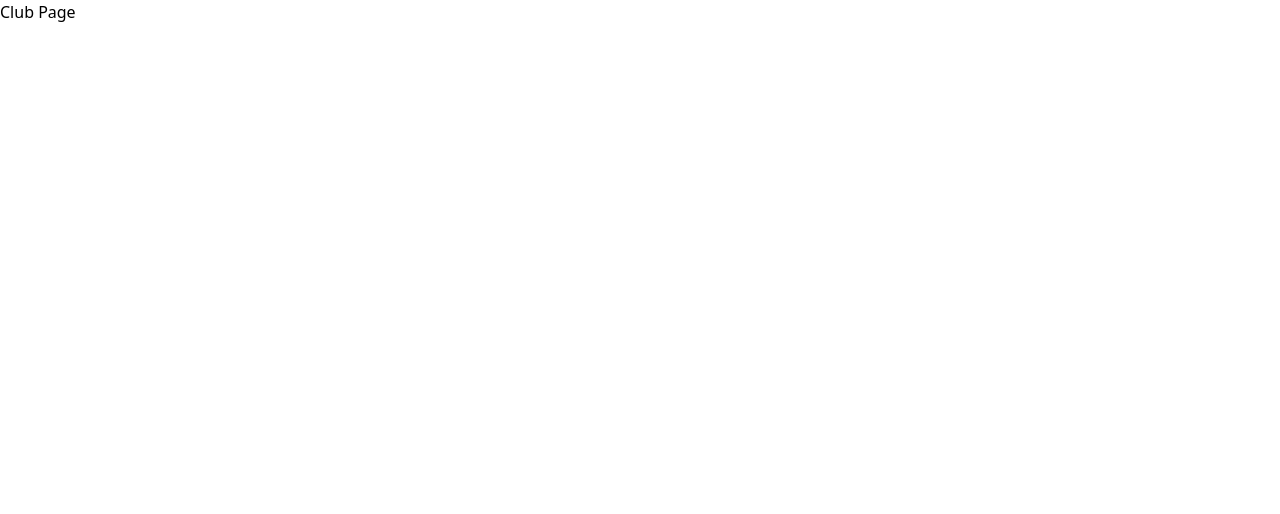
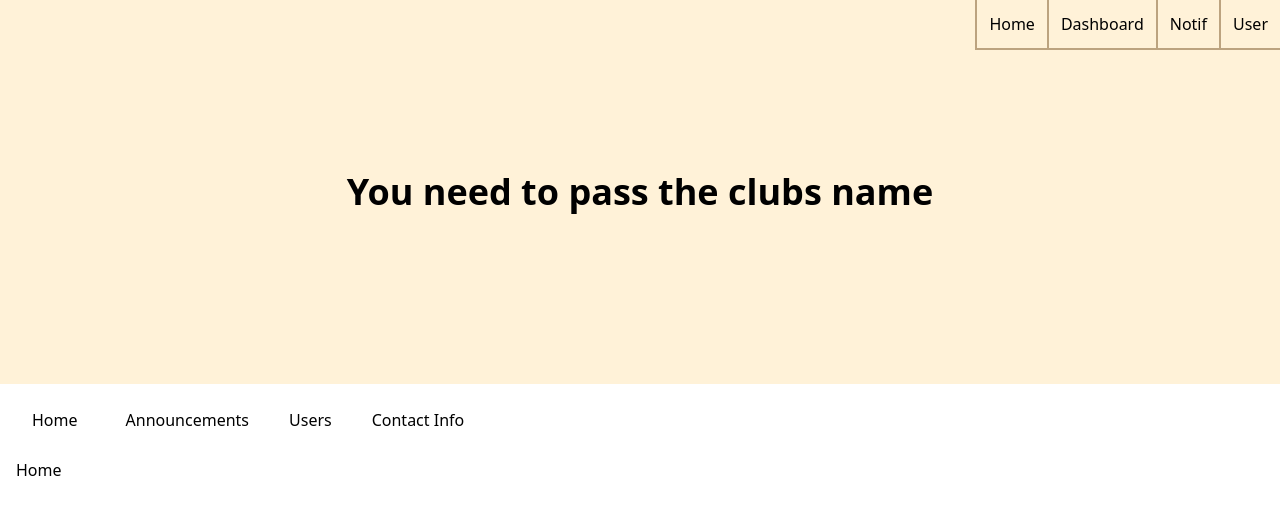
Before and after one commit to jmai321/csuclubconnect, a React (Create React App) app: page /1/1 in a window 1280 px wide. Shown: the top 514 px of the page. Built offline with nearby package versions, Linux system fonts and the light colour scheme; the HTML template or start-up script is replaced by a standard one.

Commit message:
clubpage: navbar, banner, tab

```diff
--- /dev/null
+++ b/src/ClubPage/ClubBanner.tsx
@@ -0,0 +1,11 @@
+import React from 'react';
+
+const ClubBanner: React.FC = () => {
+    return (
+        <div className="h-96 flex flex-col items-center justify-center bg-custom-color text-custom-text-color text-4xl font-bold text-center">
+            You need to pass the clubs name
+        </div>
+     );
+}
+
+export default ClubBanner;
--- a/src/ClubPage/ClubPage.tsx
+++ b/src/ClubPage/ClubPage.tsx
@@ -1,9 +1,45 @@
-import React from 'react';
+import React, { useState } from 'react';
+import ClubBanner from './ClubBanner';
+import SchoolTopNav from '../SchoolPage/SchoolTopNav';
+import ClubTab from './Tab/ClubTab';
+import Home from './Tab/Home';
+import Announcements from './Tab/Announcements';
+import Users from './Tab/Users';
+import ContactInfo from './Tab/ContactInfo';
 
 const ClubPage: React.FC = () => {
+    const [activeTab, setActiveTab] = useState<string>('home');
+
+    const renderTabContent = () => {
+        switch (activeTab) {
+          case 'home':
+            return <Home />;
+          case 'announcements':
+            return <Announcements />;
+          case 'users':
+            return <Users />;
+          case 'contactinfo':
+            return <ContactInfo />;
+          default:
+            return null;
+        }
+    };
+
     return (
         <div>
-            Club Page
+            <SchoolTopNav/>
+            <ClubBanner/>
+            <div className="p-4">
+                <div className="flex justify-start space-x-6">
+                    <ClubTab label="Home" onClick={() => setActiveTab('home')} isActive={activeTab === 'home'} />
+                    <ClubTab label="Announcements" onClick={() => setActiveTab('announcements')} isActive={activeTab === 'announcements'} />
+                    <ClubTab label="Users" onClick={() => setActiveTab('users')} isActive={activeTab === 'users'} />
+                    <ClubTab label="Contact Info" onClick={() => setActiveTab('contactinfo')} isActive={activeTab === 'contactinfo'} />
+                </div>
+                <div className="mt-4">
+                    {renderTabContent()}
+                </div>
+            </div>
         </div>
      );
 }
--- /dev/null
+++ b/src/ClubPage/Tab/Announcements.tsx
@@ -0,0 +1,11 @@
+import React from 'react';
+
+const Announcements: React.FC = () => {
+    return (
+        <div>
+            Announcements
+        </div>
+     );
+}
+
+export default Announcements;
--- /dev/null
+++ b/src/ClubPage/Tab/ClubTab.tsx
@@ -0,0 +1,17 @@
+import React from 'react';
+
+interface ClubTabProps {
+    label: string;
+    onClick: () => void;
+    isActive: boolean;
+  }
+
+  const ClubTab: React.FC<ClubTabProps> = ({ label, onClick, }) => {
+    return (
+      <div className={`cursor-pointer p-2 mx-2 border-b-2 border-transparent hover:border-blue-500`} onClick={onClick}>
+        {label}
+      </div>
+    );
+  };
+
+  export default ClubTab;
--- /dev/null
+++ b/src/ClubPage/Tab/ContactInfo.tsx
@@ -0,0 +1,11 @@
+import React from 'react';
+
+const ContactInfo: React.FC = () => {
+    return (
+        <div>
+            Contact Info
+        </div>
+     );
+}
+
+export default ContactInfo;
--- /dev/null
+++ b/src/ClubPage/Tab/Home.tsx
@@ -0,0 +1,11 @@
+import React from 'react';
+
+const Home: React.FC = () => {
+    return (
+        <div>
+            Home
+        </div>
+     );
+}
+
+export default Home;
--- /dev/null
+++ b/src/ClubPage/Tab/Users.tsx
@@ -0,0 +1,11 @@
+import React from 'react';
+
+const Users: React.FC = () => {
+    return (
+        <div>
+            User Info
+        </div>
+      );
+}
+
+export default Users;
```
